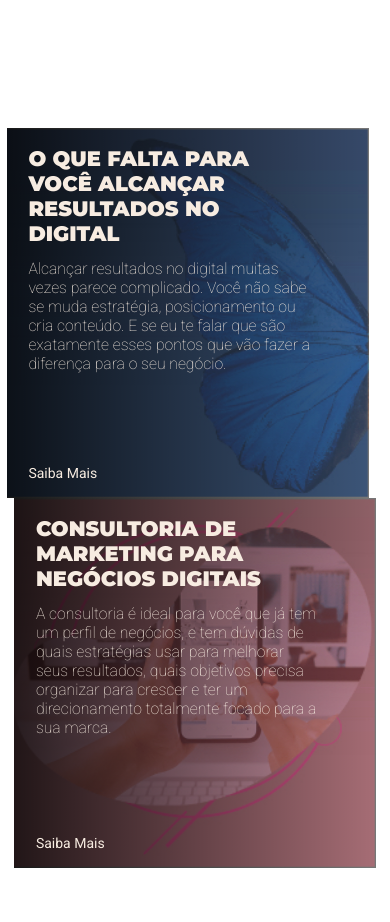
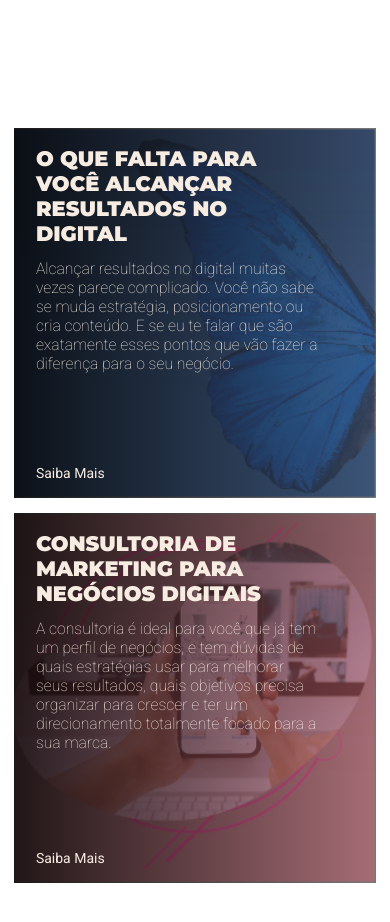
Before and after one commit to rodrigoanastacio/dayanesilva, a Next.js app: page / in a window 390 px wide. Shown: the part 900-1822 px from the top of the page. Built offline with nearby package versions, Linux system fonts and the light colour scheme.

Commit message:
Corrige banner no mobile

```diff
--- a/src/components/Banner/styles.module.scss
+++ b/src/components/Banner/styles.module.scss
@@ -2,8 +2,8 @@
   position: relative;
   color: var(--off-white);
   width: 100%;
+  margin-bottom: 15px;
   min-height: 18.125rem;
-  margin-right: 15px;
   background-image: linear-gradient(
     to left,
     rgba(0, 0, 0, 0) 0,
@@ -17,6 +17,8 @@
   }
 
   @media (min-width: 631px) {
+    margin-right: 15px;
+    margin-bottom: 0;
     // padding: 1.875rem;
     height: auto;
   }
@@ -54,7 +56,7 @@
     min-height: inherit;
 
     @media (min-width: 768px) {
-      width: 60%;
+      width: 80%;
     }
 
     h2 {
```
